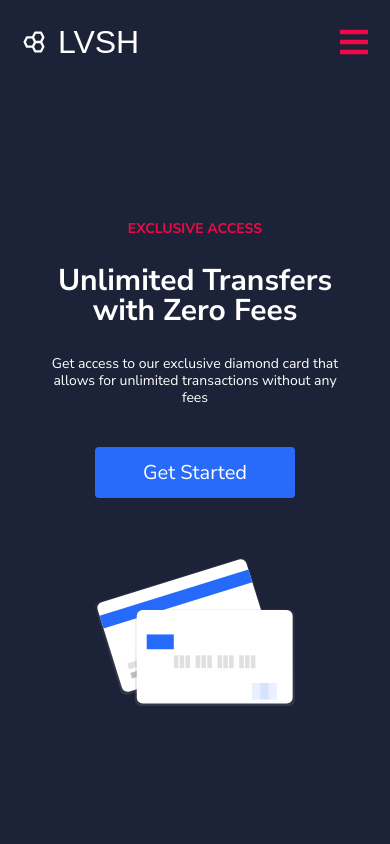
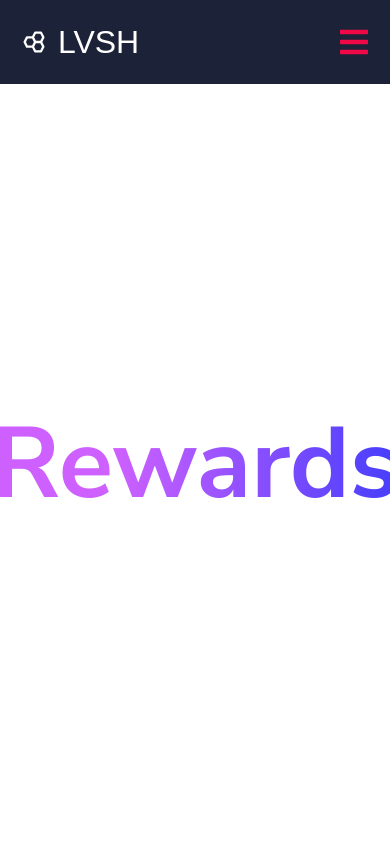
Before and after one commit to mpurcella/lvsh, a React (Create React App) app: page /#/rewards in a window 390 px wide. Shown: the top 844 px of the page. Built offline with nearby package versions, Linux system fonts and the light colour scheme; a web font is replaced by a local one.

Commit message:
Updated CSS

```diff
--- a/src/components/pages/Products/Products.scss
+++ b/src/components/pages/Products/Products.scss
@@ -159,8 +159,12 @@
             }
 
             @media (max-width: 992px) {
-                transform: scale(1);
+                transform: none;
                 margin: 2rem 0;
+
+                &:hover {
+                    transform: none;
+                }
             }
         }
     }
--- a/src/components/pages/Rewards/Rewards.scss
+++ b/src/components/pages/Rewards/Rewards.scss
@@ -5,6 +5,8 @@
     display: flex;
     justify-content: center;
     align-items: center;
+    padding: 2rem;
+    box-sizing: border-box;
     background-image: linear-gradient(to right, rgb(205, 96, 255) 30%, rgba(73, 63, 252, 1) 100%);
     background-clip: text;
     -webkit-text-fill-color: transparent;
@@ -12,5 +14,17 @@
     &-header {
         font-size: 20rem;
         font-weight: 700;
+
+        @media (max-width: 992px) {
+            font-size: 16rem;
+        }
+
+        @media (max-width: 768px) {
+            font-size: 12rem;
+        }
+
+        @media (max-width: 576px) {
+            font-size: 10rem;
+        }
     }
 }
--- a/src/components/pages/SignUp/SignUp.scss
+++ b/src/components/pages/SignUp/SignUp.scss
@@ -5,12 +5,27 @@
     display: flex;
     justify-content: center;
     align-items: center;
+    padding: 2rem;
+    box-sizing: border-box;
     background-image: linear-gradient(to right, rgb(255, 133, 96) 30%, rgba(73, 63, 252, 1) 100%);
     background-clip: text;
     -webkit-text-fill-color: transparent;
 
     &-header {
+        text-align: center;
         font-size: 20rem;
         font-weight: 700;
+
+        @media (max-width: 992px) {
+            font-size: 16rem;
+        }
+
+        @media (max-width: 768px) {
+            font-size: 12rem;
+        }
+
+        @media (max-width: 576px) {
+            font-size: 10rem;
+        }
     }
 }
--- a/src/index.js
+++ b/src/index.js
@@ -1,6 +1,6 @@
 import React from 'react';
 import ReactDOM from 'react-dom';
-import { BrowserRouter as Router} from 'react-router-dom';
+import { HashRouter as Router} from 'react-router-dom';
 import App from './containers/App';
 import './reset.scss';
 
```
